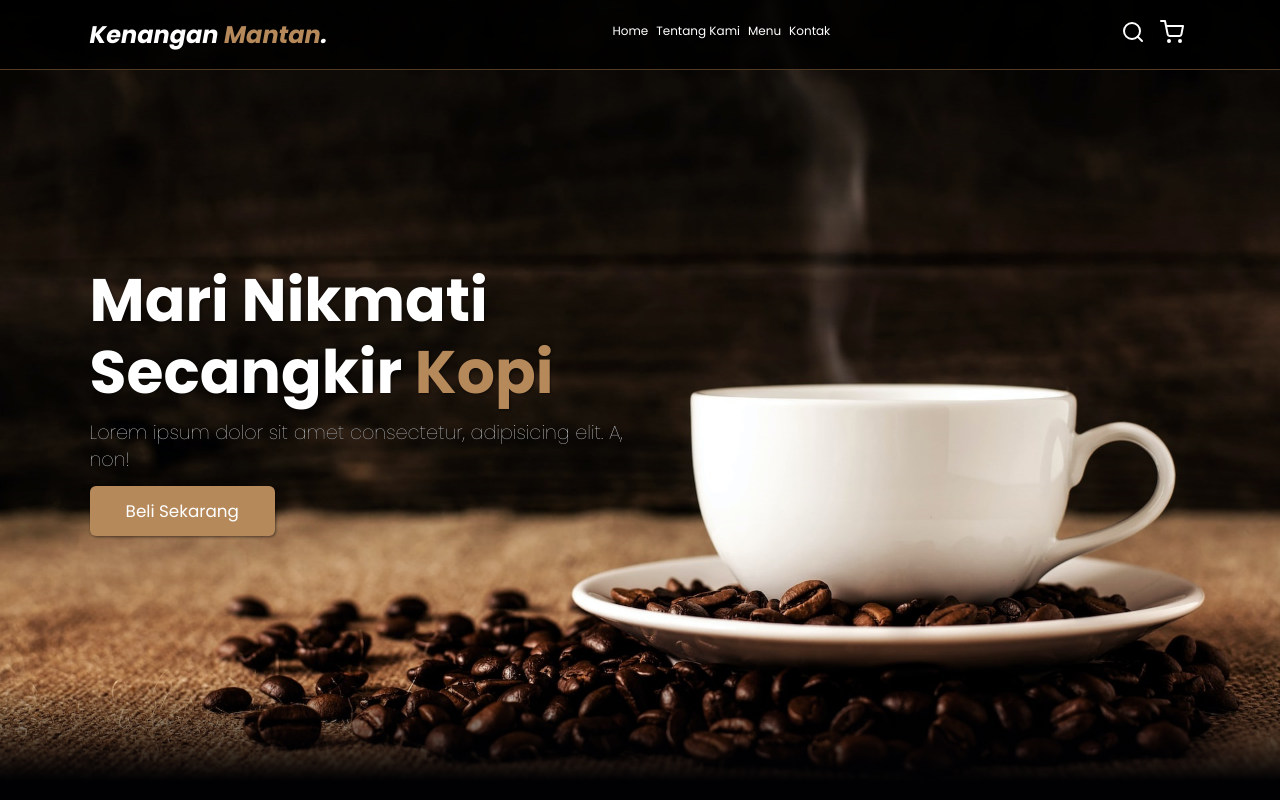
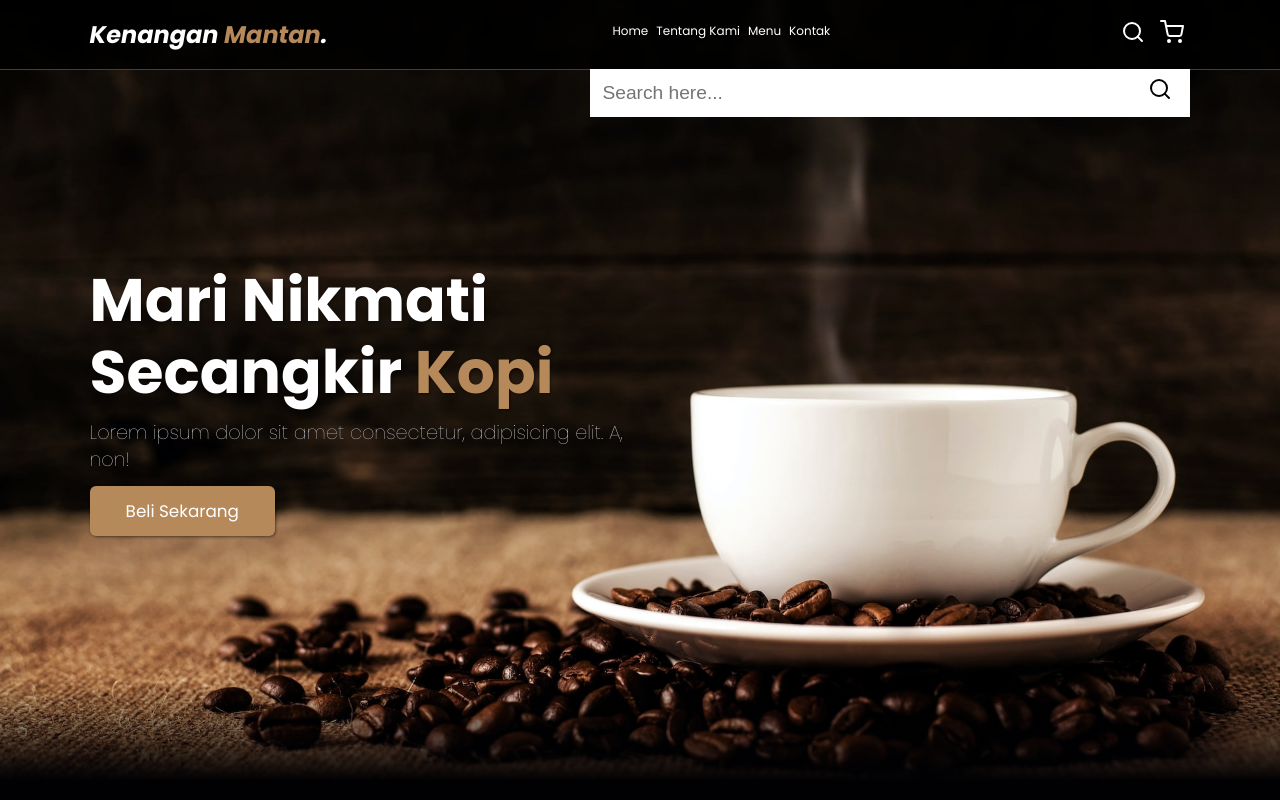
Before and after one commit to RaesakaDp/kopi_coi, a plain HTML site: page index.html in a window 1280 px wide. Both pictures are taken after a click on the link 1133 px from the left and 39 px from the top of the page. Shown: the top 800 px of the page. Drawn offline with nearby package versions, Linux system fonts and the light colour scheme.

Commit message:
tambah search box

```diff
--- a/css/style.css
+++ b/css/style.css
@@ -85,6 +85,41 @@ body {
 
 #humburger-menu {
   display: none;
+}
+
+/* Navbar Search Form */
+
+.navbar .search-form {
+  position: absolute;
+  top: 100%;
+  right: 7%;
+  background-color: #fff;
+  width: 50rem;
+  height: 4rem;
+  display: flex;
+  align-items: center;
+  transform: scaleY(0);
+  transform-origin: top;
+  transition: 0.3s;
+}
+
+.navbar .search-form.active {
+  transform: scaleY(1);
+}
+
+.navbar .search-form input {
+  height: 100%;
+  width: 100%;
+  font-size: 1.6rem;
+  color: var(--bg);
+  padding: 1rem;
+}
+
+.navbar .search-form label {
+  cursor: pointer;
+  font-size: 2rem;
+  margin-right: 1.5rem;
+  color: var(--bg);
 }
 
 /* Hero Section */
@@ -378,6 +413,11 @@ footer .credit a {
     transform: scaleX(0.2);
   }
 
+  .navbar .search-form {
+    width: 90%;
+    right: 2rem;
+  }
+
   .about .row {
     flex-wrap: wrap;
   }
--- a/index.html
+++ b/index.html
@@ -30,10 +30,16 @@
         <a href="#contact">Kontak</a>
       </div>
       <div class="navbar-extra">
-        <a href="#" id="search"><i data-feather="search"></i></a>
+        <a href="#" id="search-btn"><i data-feather="search"></i></a>
         <a href="#" id="shopping-cart"><i data-feather="shopping-cart"></i></a>
         <a href="#" id="humburger-menu"><i data-feather="menu"></i></a>
       </div>
+      <!-- Search Form Start -->
+      <div class="search-form">
+        <input type="search" id="search-box" placeholder="Search here..." />
+        <label for="search-box"><i data-feather="search"></i></label>
+      </div>
+      <!-- Search Form Start -->
     </nav>
     <!-- Navbar End -->
 
--- a/js/script.js
+++ b/js/script.js
@@ -1,4 +1,4 @@
-// Toogle class active
+// Toogle class active untuk humberger menu
 const navbarNav = document.querySelector(".navbar-nav");
 
 // Ketika Hamburger menu diklik
@@ -6,11 +6,34 @@ document.querySelector("#humburger-menu").onclick = () => {
   navbarNav.classList.toggle("active");
 };
 
+// Toggle class active untuk search form
+const searchForm = document.querySelector(".search-form");
+const searchBox = document.querySelector("#search-box");
+
+document.querySelector("#search-btn").onclick = (e) => {
+  searchForm.classList.toggle("active");
+  searchBox.focus();
+  e.preventDefault();
+};
+
+// Klik diluar searchbos untuk menghilangkan search box
+// const pencarian = document.querySelector(".search-form");
+
+// document.addEventListener("click", function (e) {
+//   if (!pencarian.contains(e.target) && !searchBox.contains(e.target)) {
+//     searchBox.classList.remove("active");
+//   }
+// });
+
 // Klik diluar sidebar untuk menghilangkan sidebar
-const hamburger = document.querySelector("#humburger-menu");
+const hm = document.querySelector("#humburger-menu");
+const sb = document.querySelector("#search-btn");
 
 document.addEventListener("click", function (e) {
-  if (!hamburger.contains(e.target) && !navbarNav.contains(e.target)) {
+  if (!hm.contains(e.target) && !navbarNav.contains(e.target)) {
     navbarNav.classList.remove("active");
   }
+  if (!sb.contains(e.target) && !searchForm.contains(e.target)) {
+    searchBox.classList.remove("active");
+  }
 });
```
